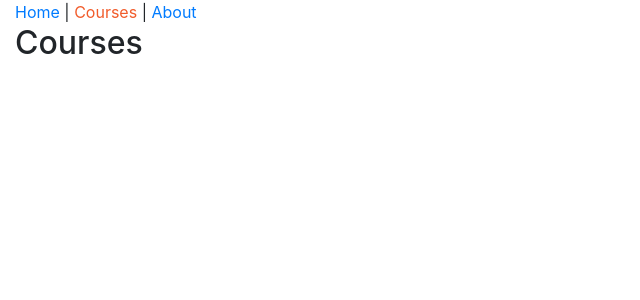
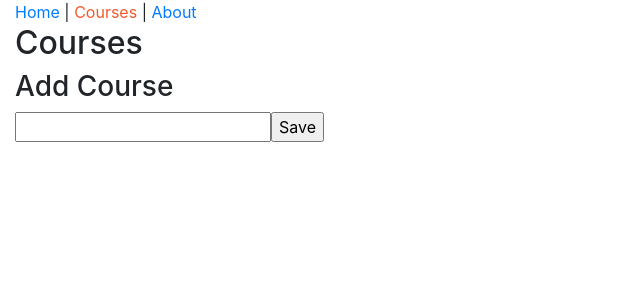
Before and after one commit to dilloncoffman/ReactRedux, a React app: page /courses in a window 1280 px wide. Shown: the top 300 px of the page, without its empty margins (0-640 px from the left). Built offline with nearby package versions, Linux system fonts and the light colour scheme.

Commit message:
Added handleChange and handleSubmit handlers along with a form to add a new course

```diff
--- a/src/components/courses/CoursesPage.js
+++ b/src/components/courses/CoursesPage.js
@@ -1,11 +1,31 @@
 import React, { Component } from 'react'
 
 export default class CoursesPage extends Component {
+  state = {
+    course: {
+      title: ""
+    }
+  };
+
+  handleChange = event => {
+    const course = { ...this.state.course, title: event.target.value } // reference to this.state works because arrow functions inherit the binding context of their enclosing scope; arrow functions don't have a 'this' binding, so the 'this' keyword inside references our component's class instance
+    this.setState({ course: course })
+  }
+
+  handleSubmit = event => {
+    event.preventDefault()
+    alert(this.state.course.title)
+  }
+
   render() {
+    // By attaching the onSubmit handler to the form, both the submit button and the enter key will submit the form, improving accessibility
     return (
-      <h2>
-        Courses
-      </h2>
+      <form onSubmit={this.handleSubmit}>
+        <h2>Courses</h2>
+        <h3>Add Course</h3>
+        <input type="text" onChange={this.handleChange} value={this.state.course.title} />
+        <input type="submit" value="Save" />
+      </form>
     )
   }
 }
```
